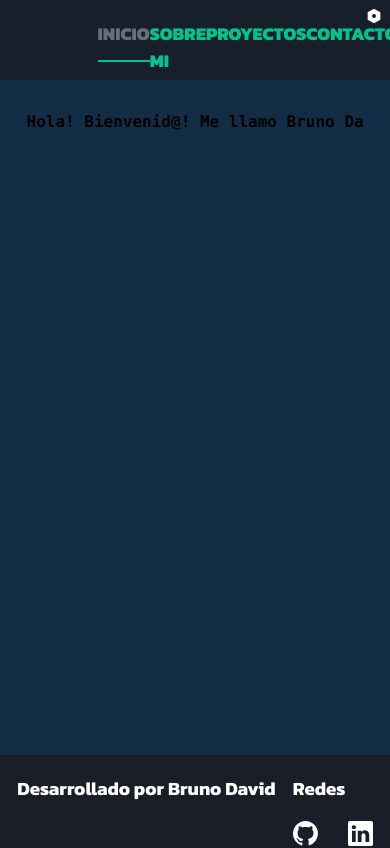
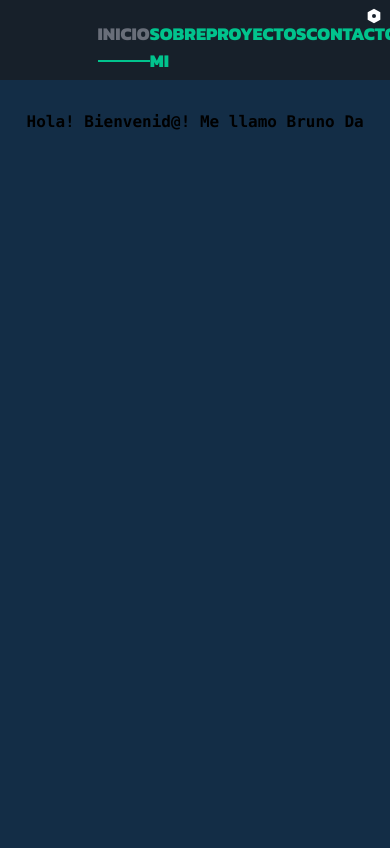
Before and after one commit to DavidLBruno/Portfolio, a React (Create React App) app in the folder client/: page / in a window 390 px wide. Shown: the top 848 px of the page. Built offline with nearby package versions, Linux system fonts and the light colour scheme.

Commit message:
Responsive 3.0

```diff
--- a/client/src/components/Home/index.module.css
+++ b/client/src/components/Home/index.module.css
@@ -7,7 +7,7 @@
     display: flex;
     flex-direction: column;
     align-items: center;
-    height: 80vh;
+    height: 100vh;
 }
 
 .tituloIntro {
--- a/client/src/components/Projects/index.module.css
+++ b/client/src/components/Projects/index.module.css
@@ -5,7 +5,7 @@
     margin-bottom: 5rem;
     align-items: flex-start;
     justify-content: space-around;
-    min-height: 80vh;
+    min-height: 100vh;
     width: 100%;
 }
 
```
